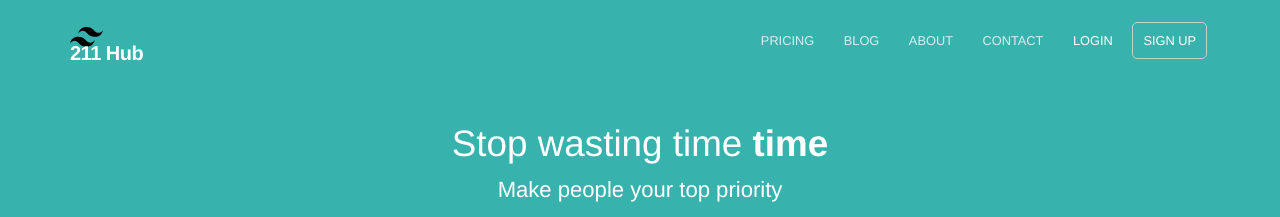
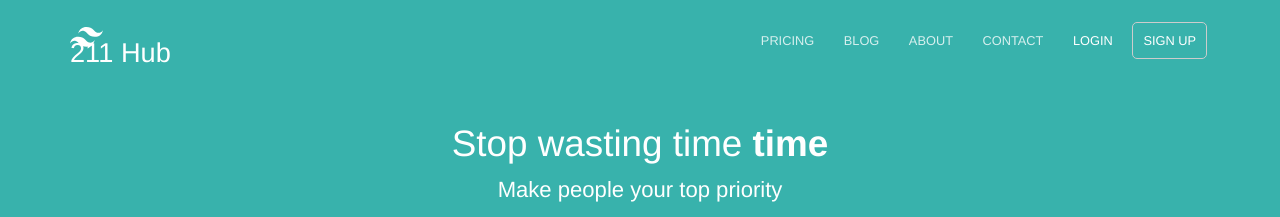
Before and after one commit to Ryanb58/211hub, a Jekyll site: the page built from index.html, in a window 1280 px wide. Shown: the top 217 px of the page. Built offline with Jekyll 4.4.1, drawn with Linux system fonts in a browser that asks for light colours.

Commit message:
Turn logo white.

```diff
--- a/_sass/layout.scss
+++ b/_sass/layout.scss
@@ -37,10 +37,6 @@ header {
 	.company-name {
 		font-size: 1.7em;
 		line-height: 0;
-		letter-spacing: -.025em;
-		font-size: 1.25rem;
-		font-weight: 600;
-		color: #fff;
 
 		a {
 			display: inline-block;
```
Also changed, not shown: images/logo.svg.
